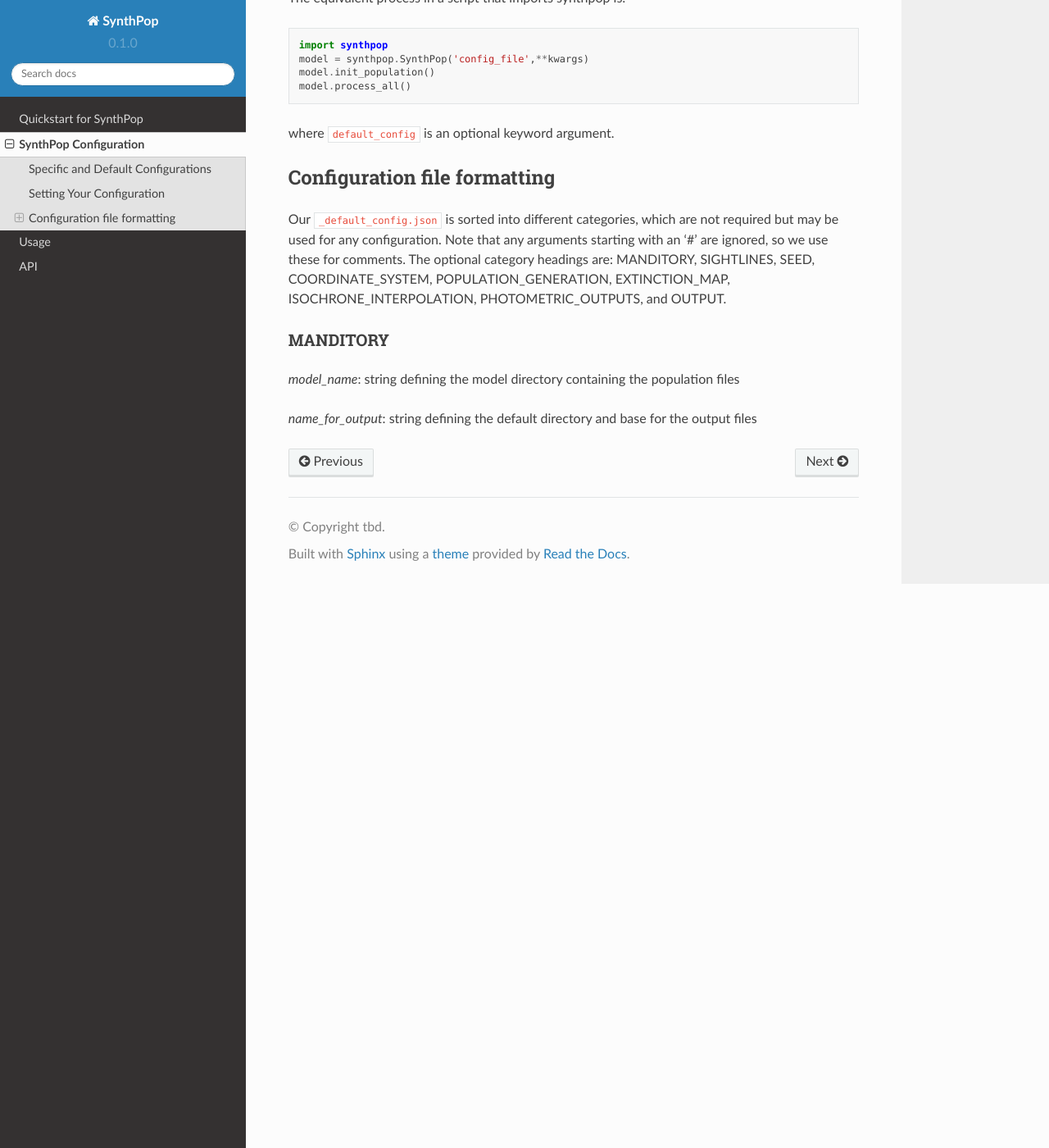
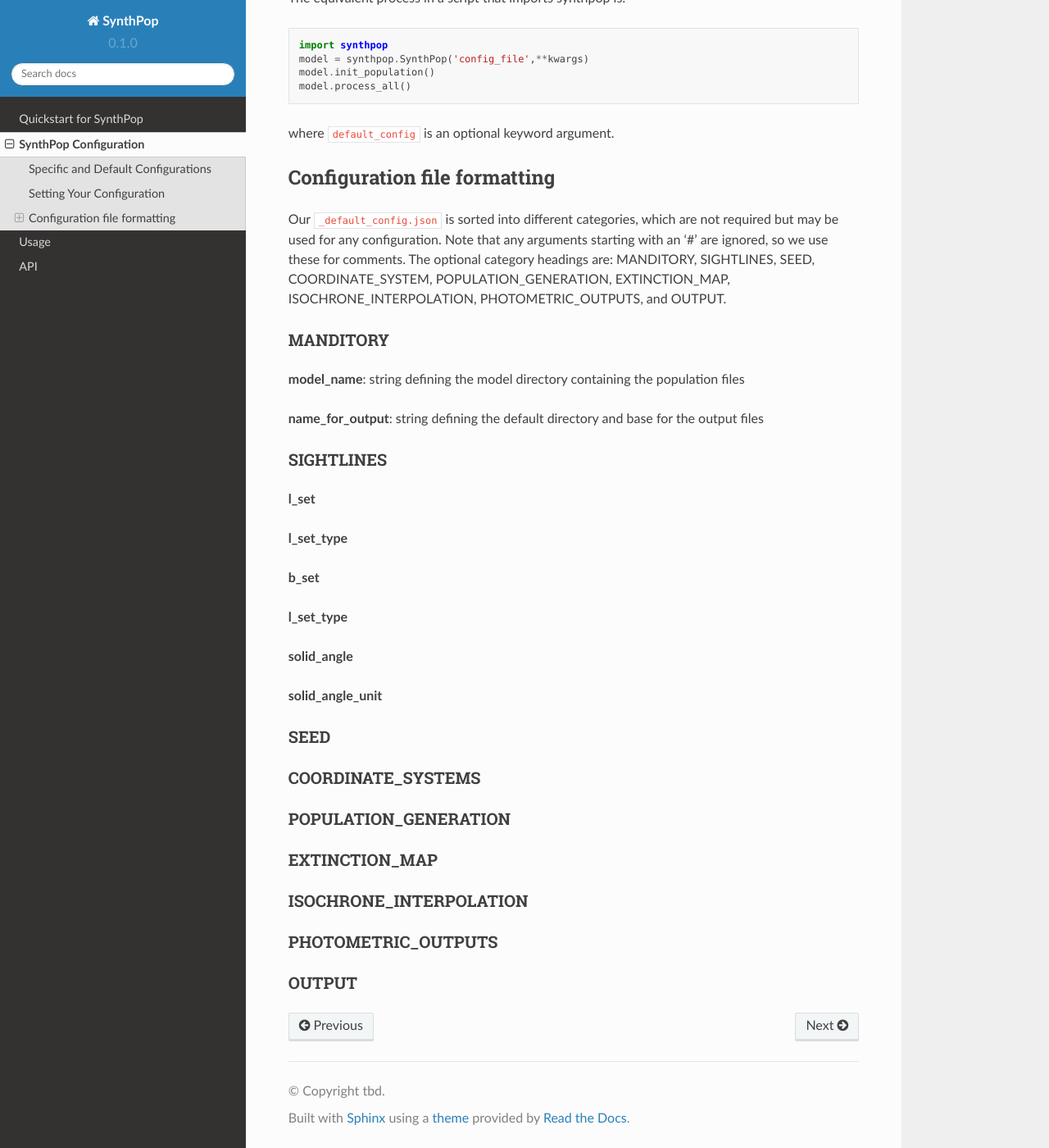
Before and after one commit to synthpop-galaxy/synthpop, a Sphinx documentation site: the page built from docs/source/configuration.rst, in a window 1280 px wide and 1400 px high, scrolled down 1170 px. Shown: the whole window at 82% size. Built offline with Sphinx 7.4.7 and the Read the Docs theme 2.0.0, drawn with Linux system fonts in a browser that asks for light colours.

Commit message:
Update configuration.rst

```diff
--- a/docs/source/configuration.rst
+++ b/docs/source/configuration.rst
@@ -64,6 +64,41 @@ Our ``_default_config.json`` is sorted into different categories, which are not
 
 MANDITORY
 ^^^^^^^^^
-*model_name*: string defining the model directory containing the population files
+**model_name**: string defining the model directory containing the population files
 
-*name_for_output*: string defining the default directory and base for the output files
+**name_for_output**: string defining the default directory and base for the output files
+
+SIGHTLINES
+^^^^^^^^^^
+**l_set**
+
+**l_set_type**
+
+**b_set**
+
+**l_set_type**
+
+**solid_angle**
+
+**solid_angle_unit**
+
+SEED
+^^^^
+
+COORDINATE_SYSTEMS
+^^^^^^^^^^^^^^^^^^
+
+POPULATION_GENERATION
+^^^^^^^^^^^^^^^^^^^^^
+
+EXTINCTION_MAP
+^^^^^^^^^^^^^^
+
+ISOCHRONE_INTERPOLATION
+^^^^^^^^^^^^^^^^^^^^^^^
+
+PHOTOMETRIC_OUTPUTS
+^^^^^^^^^^^^^^^^^^^
+
+OUTPUT
+^^^^^^
```
